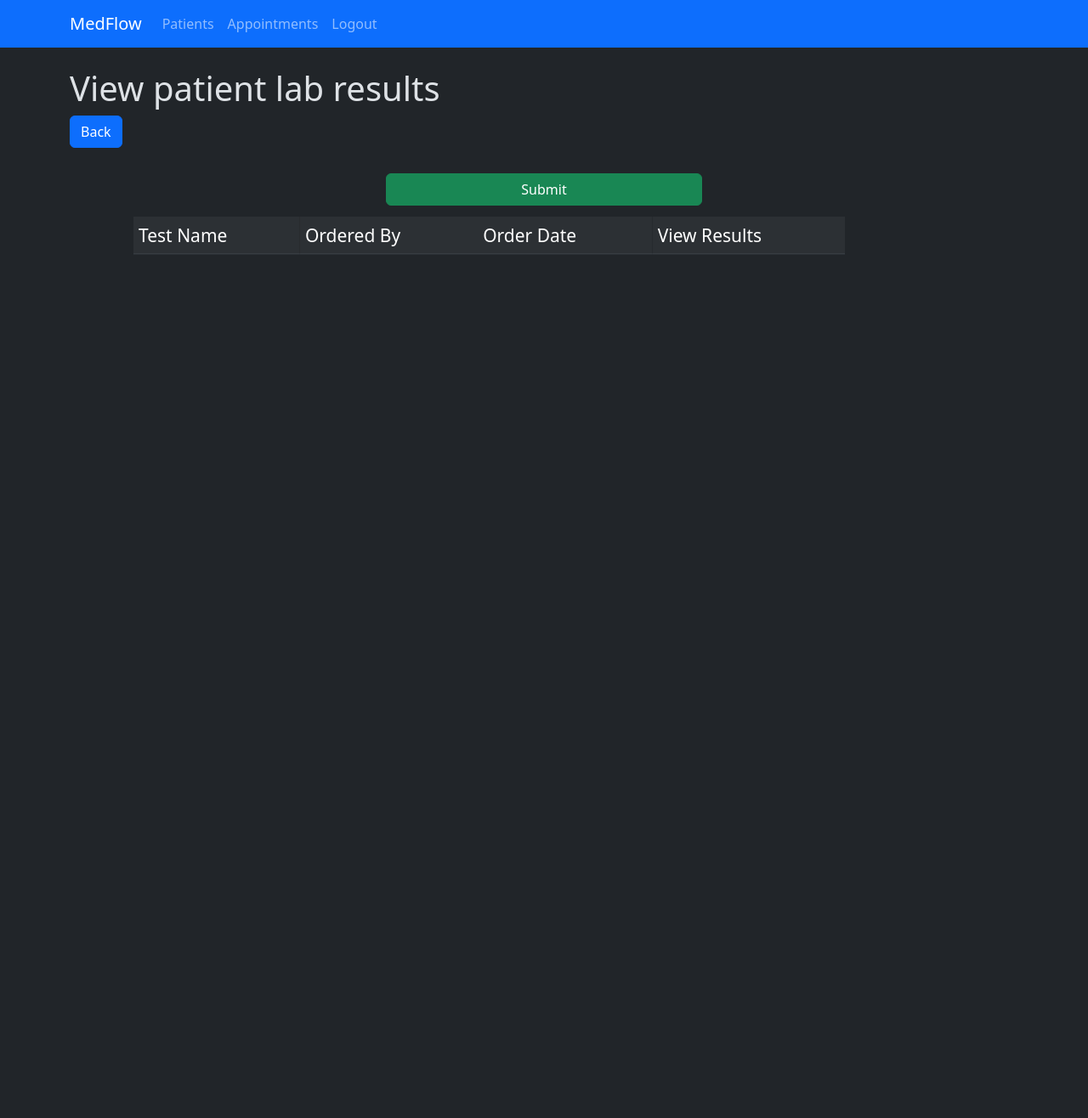
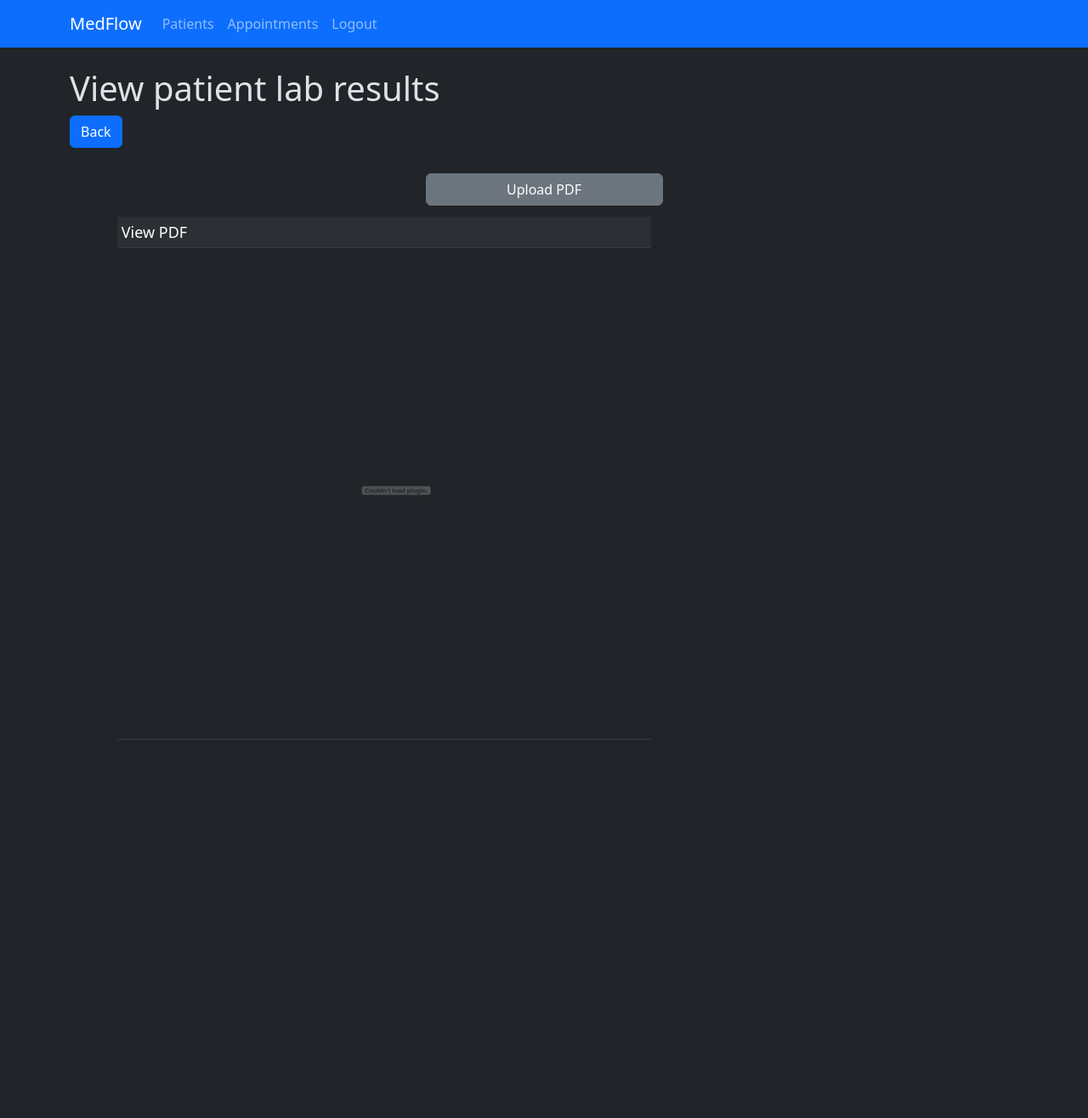
Before and after one commit to Moses2917/MedFlow, a Flask app: page /lab_test/1 in a window 1280 px wide. Shown: the top 1316 px of the page at 85% size. Before the commit the page ends 299 px from the top, so only its background shows below. Run offline with Flask 3, Linux system fonts and the light colour scheme; the visitor is signed in with stand-in values (Sample User, id 1); data that the repository does not hold is empty; parts of the project's set-up code (start-up, migrations or seed data) failed here and were passed over.

Commit message:
Added pdf functionality to lab_test_details

```diff
--- a/app/templates/lab_test_details.html
+++ b/app/templates/lab_test_details.html
@@ -11,64 +11,28 @@
 <div style="height: 10px;"></div>
 
 <form method="post">
-    <div class="vstack gap-2 col-md-4 mx-auto" style="padding-top: 20px;">
-        <button type="submit" class="btn btn-success">Submit</button>
+    <div class="vstack gap-2 col-md-3 mx-auto" style="padding-top: 20px;">
+        <button type="submit" class="btn btn-secondary">Upload PDF</button>
         <div style="height: 5px;"></div>
     </div>
 </form>
 
 
 
-<div class="table-responsive fs-3">
+<div class="table fs-2">
     <table class="table table-striped table-hover" style="margin-left: 75px;">
         <tbody>
             <tr>
-                <td>Test Name</td>
-                <td>Ordered By</td>
-                <td>Order Date</td>
-
-                <td>View Results</td>
+                <td>View PDF</td>
+            </tr>
+            <tr>
+                <td><embed src="{{ url_for('static', filename='pdf/results.pdf') }}" width="1000" height="1000"
+                    type="application/pdf" style="margin-left: 75px;"></td>
             </tr>
 
-            {% for test in tests %}
-            <tr>
-                <td>{{test.test_type}}</td>
-                <td>{{test.ordered_by}}</td>
-                <td>{{test.order_date}}</td>
-                <td><a href="{{ url_for( 'lab_test_details', test_id=test._id)}}"
-                    class="btn btn-primary align-items-end" role="button">Results</a></td>
-            </tr>
-            {%endfor%}
         </tbody>
     </table>
 
-
-
-{% if tests %}
-
-<div class="table-responsive fs-3">
-    <table class="table table-striped table-hover" style="margin-left: 75px;">
-        <tbody>
-            <tr>
-                <td>Test Name</td>
-                <td>Ordered By</td>
-                <td>Order Date</td>
-
-                <td>View Results</td>
-            </tr>
-
-            {% for test in tests %}
-            <tr>
-                <td>{{test.test_type}}</td>
-                <td>{{test.ordered_by}}</td>
-                <td>{{test.order_date}}</td>
-                <td><a href="{{ url_for( 'lab_test_details', test_id=test._id)}}"
-                        class="btn btn-primary align-items-end" role="button">Results</a></td>
-            </tr>
-            {%endfor%}
-        </tbody>
-    </table>
-    {%endif%}
     {% else %}
     {% include 'guest.html' %}
     {% endif %}
--- a/app/templates/lab_tests.html
+++ b/app/templates/lab_tests.html
@@ -24,7 +24,7 @@
             id="floatingTextarea"></textarea>
         <label for="floatingTextarea">Instructions</label>
     </div>
-    <div class="vstack gap-2 col-md-4 mx-auto"style="padding-top: 20px;">
+    <div class="vstack gap-2 col-md-3 mx-auto"style="padding-top: 20px;">
     <button type="submit" class="btn btn-success">Submit</button>
     <div style="height: 5px;"></div>
     </div>
@@ -33,8 +33,8 @@
 
 {% if tests %}
 
-<div class="table-responsive fs-3">
-    <table class="table table-striped table-hover" style="margin-left: 75px;">
+<div class="table fs-3">
+    <table class="table table-striped table-hover" style="margin-left: auto; margin-right: auto;">
         <tbody>
             <tr>
                 <td>Test Name</td>
```
Also changed, not shown: 1 other file.
